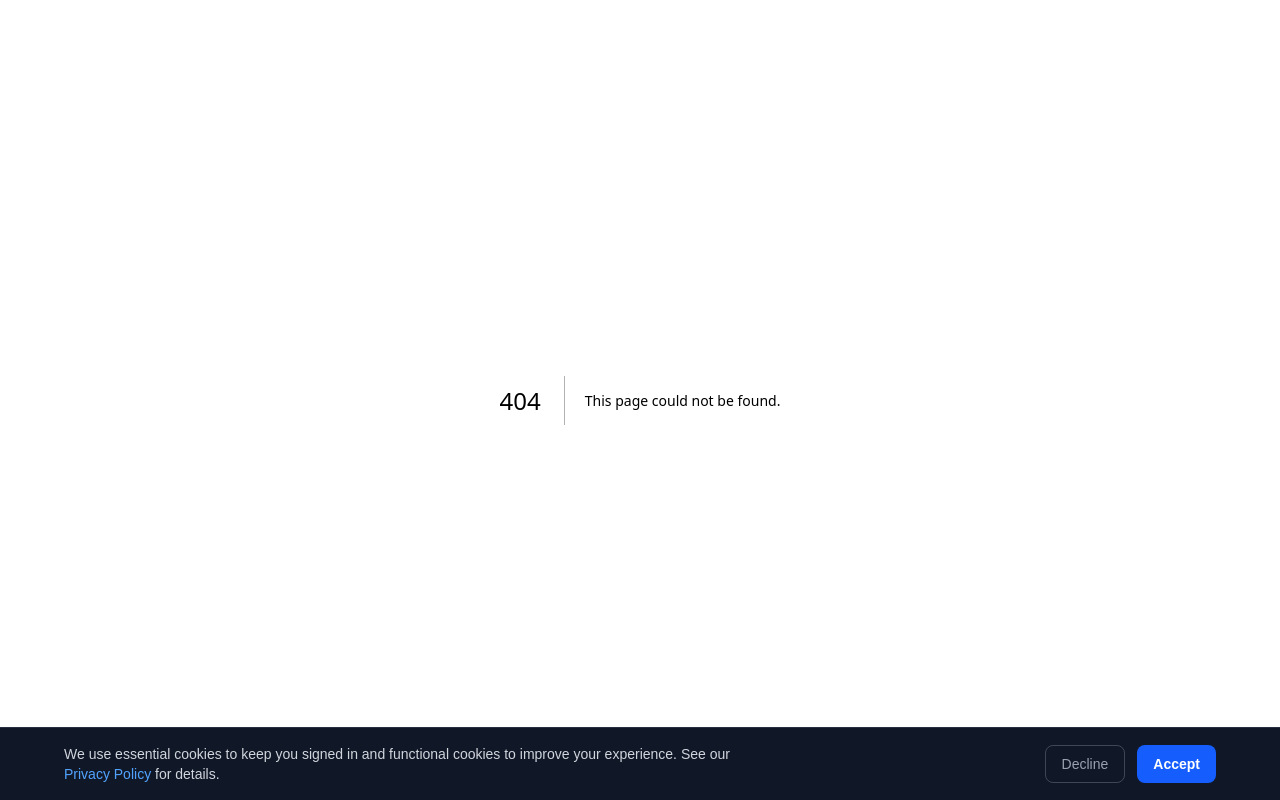
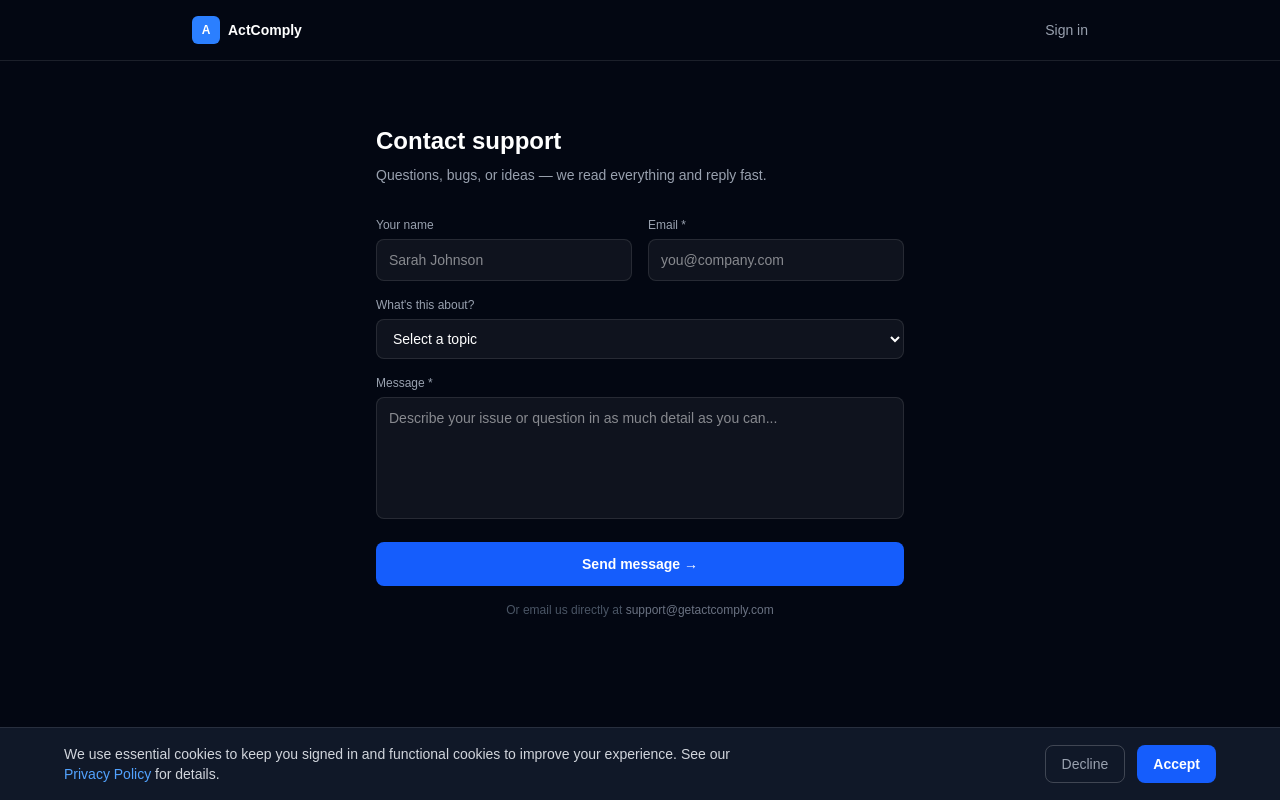
Before and after one commit to AppZ3/actcomply, a Next.js app: page /support in a window 1280 px wide. Before the commit this address had no page. Built offline with nearby package versions, Linux system fonts and the light colour scheme.

Commit message:
Add support contact form at /support
Co-Authored-By: Claude Sonnet 4.6 <noreply@anthropic.com>

```diff
--- /dev/null
+++ b/app/api/support/route.ts
@@ -0,0 +1,32 @@
+// POST /api/support
+// Receives support form submissions and forwards to the outreach tool pipeline
+
+import { NextRequest, NextResponse } from 'next/server'
+
+const OUTREACH_URL = 'https://outreach-tool-navy.vercel.app'
+
+export async function POST(req: NextRequest) {
+  const { name, email, subject, message } = await req.json()
+
+  if (!message || !email) {
+    return NextResponse.json({ error: 'Email and message are required' }, { status: 400 })
+  }
+
+  const body = `Name: ${name || 'Unknown'}\nEmail: ${email}\n\n${message}`
+
+  const res = await fetch(`${OUTREACH_URL}/api/support`, {
+    method: 'POST',
+    headers: { 'Content-Type': 'application/json' },
+    body: JSON.stringify({
+      source_email: email,
+      subject: subject || 'Support request',
+      body,
+    }),
+  })
+
+  if (!res.ok) {
+    return NextResponse.json({ error: 'Failed to submit request' }, { status: 500 })
+  }
+
+  return NextResponse.json({ ok: true })
+}
--- a/app/page.tsx
+++ b/app/page.tsx
@@ -223,6 +223,7 @@ export default function LandingPage() {
         <div className="max-w-6xl mx-auto flex flex-col md:flex-row items-center justify-between gap-4 text-sm text-gray-500">
           <div>© 2026 ActComply. Built to make AI trustworthy.</div>
           <div className="flex gap-6">
+            <Link href="/support" className="hover:text-gray-300 transition">Support</Link>
             <Link href="/terms" className="hover:text-gray-300 transition">Terms</Link>
             <Link href="/privacy" className="hover:text-gray-300 transition">Privacy</Link>
           </div>
--- /dev/null
+++ b/app/support/page.tsx
@@ -0,0 +1,161 @@
+'use client'
+
+import { useState } from 'react'
+import Link from 'next/link'
+
+const SUBJECTS = [
+  'I have a bug or technical issue',
+  'I have a question about the EU AI Act',
+  'I have a question about my plan or billing',
+  'I have a feature suggestion',
+  'Something else',
+]
+
+export default function SupportPage() {
+  const [form, setForm] = useState({ name: '', email: '', subject: '', message: '' })
+  const [loading, setLoading] = useState(false)
+  const [done, setDone] = useState(false)
+  const [error, setError] = useState<string | null>(null)
+
+  async function handleSubmit(e: React.FormEvent) {
+    e.preventDefault()
+    setLoading(true)
+    setError(null)
+
+    const res = await fetch('/api/support', {
+      method: 'POST',
+      headers: { 'Content-Type': 'application/json' },
+      body: JSON.stringify(form),
+    })
+
+    if (res.ok) {
+      setDone(true)
+    } else {
+      setError('Something went wrong — please try again or email support@getactcomply.com directly.')
+    }
+    setLoading(false)
+  }
+
+  return (
+    <div className="min-h-screen bg-gray-950 text-white">
+      {/* Nav */}
+      <nav className="border-b border-white/10 px-6 py-4">
+        <div className="max-w-4xl mx-auto flex items-center justify-between">
+          <Link href="/" className="flex items-center gap-2">
+            <div className="w-7 h-7 bg-blue-500 rounded-md flex items-center justify-center font-bold text-xs">A</div>
+            <span className="font-semibold text-sm">ActComply</span>
+          </Link>
+          <Link href="/login" className="text-sm text-gray-400 hover:text-white transition">
+            Sign in
+          </Link>
+        </div>
+      </nav>
+
+      <div className="max-w-xl mx-auto px-6 py-16">
+        {done ? (
+          <div className="text-center">
+            <div className="w-12 h-12 bg-green-500/10 border border-green-500/20 rounded-full flex items-center justify-center mx-auto mb-6">
+              <svg className="w-6 h-6 text-green-400" fill="none" stroke="currentColor" viewBox="0 0 24 24">
+                <path strokeLinecap="round" strokeLinejoin="round" strokeWidth={2} d="M5 13l4 4L19 7" />
+              </svg>
+            </div>
+            <h1 className="text-2xl font-bold mb-3">Message received</h1>
+            <p className="text-gray-400 text-sm leading-relaxed">
+              We'll get back to you within 24 hours. If your issue is urgent, email us directly at{' '}
+              <a href="mailto:support@getactcomply.com" className="text-blue-400 hover:underline">
+                support@getactcomply.com
+              </a>
+              .
+            </p>
+            <Link
+              href="/"
+              className="inline-block mt-8 text-sm text-gray-400 hover:text-white transition"
+            >
+              ← Back to ActComply
+            </Link>
+          </div>
+        ) : (
+          <>
+            <div className="mb-8">
+              <h1 className="text-2xl font-bold mb-2">Contact support</h1>
+              <p className="text-gray-400 text-sm">
+                Questions, bugs, or ideas — we read everything and reply fast.
+              </p>
+            </div>
+
+            <form onSubmit={handleSubmit} className="space-y-4">
+              <div className="grid grid-cols-2 gap-4">
+                <div>
+                  <label className="block text-xs text-gray-400 mb-1.5">Your name</label>
+                  <input
+                    type="text"
+                    value={form.name}
+                    onChange={e => setForm(f => ({ ...f, name: e.target.value }))}
+                    placeholder="Sarah Johnson"
+                    className="w-full bg-white/5 border border-white/10 rounded-lg px-3 py-2.5 text-sm focus:outline-none focus:border-blue-500"
+                  />
+                </div>
+                <div>
+                  <label className="block text-xs text-gray-400 mb-1.5">Email *</label>
+                  <input
+                    required
+                    type="email"
+                    value={form.email}
+                    onChange={e => setForm(f => ({ ...f, email: e.target.value }))}
+                    placeholder="you@company.com"
+                    className="w-full bg-white/5 border border-white/10 rounded-lg px-3 py-2.5 text-sm focus:outline-none focus:border-blue-500"
+                  />
+                </div>
+              </div>
+
+              <div>
+                <label className="block text-xs text-gray-400 mb-1.5">What's this about?</label>
+                <select
+                  value={form.subject}
+                  onChange={e => setForm(f => ({ ...f, subject: e.target.value }))}
+                  className="w-full bg-white/5 border border-white/10 rounded-lg px-3 py-2.5 text-sm focus:outline-none focus:border-blue-500"
+                >
+                  <option value="">Select a topic</option>
+                  {SUBJECTS.map(s => <option key={s} value={s}>{s}</option>)}
+                </select>
+              </div>
+
+              <div>
+                <label className="block text-xs text-gray-400 mb-1.5">Message *</label>
+                <textarea
+                  required
+                  rows={5}
+                  value={form.message}
+                  onChange={e => setForm(f => ({ ...f, message: e.target.value }))}
+                  placeholder="Describe your issue or question in as much detail as you can..."
+                  className="w-full bg-white/5 border border-white/10 rounded-lg px-3 py-2.5 text-sm focus:outline-none focus:border-blue-500 resize-none"
+                />
+              </div>
+
+              {error && (
+                <div className="text-sm text-red-400 bg-red-500/10 border border-red-500/20 rounded-lg px-4 py-3">
+                  {error}
+                </div>
+              )}
+
+              <button
+                type="submit"
+                disabled={loading}
+                className="w-full bg-blue-600 hover:bg-blue-500 disabled:opacity-50 text-white font-semibold py-3 rounded-lg text-sm transition"
+              >
+                {loading ? 'Sending...' : 'Send message →'}
+              </button>
+
+              <p className="text-center text-xs text-gray-600">
+                Or email us directly at{' '}
+                <a href="mailto:support@getactcomply.com" className="text-gray-500 hover:text-gray-300 transition">
+                  support@getactcomply.com
+                </a>
+              </p>
+            </form>
+          </>
+        )}
+      </div>
+    </div>
+  )
+}
```
